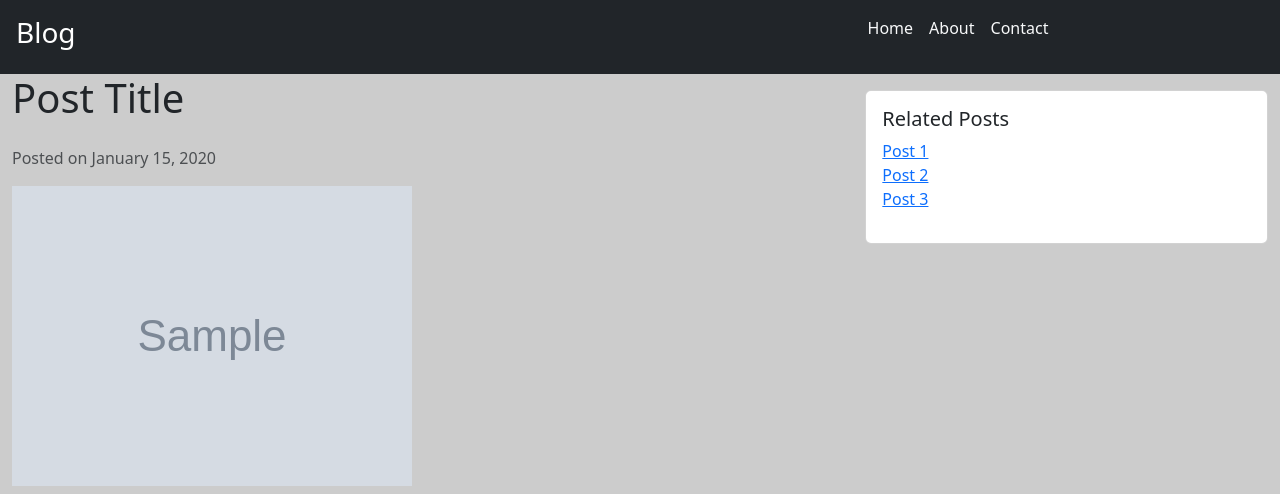
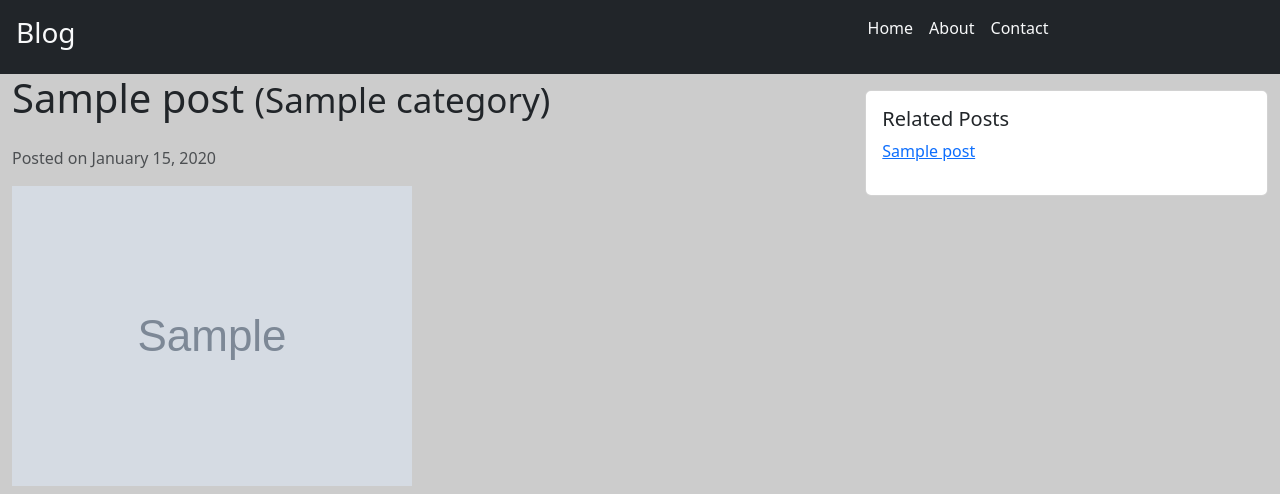
Before and after one commit to SPraveeen/django_blog_app, a Django app: template blog/templates/detail.html in a window 1280 px wide. Shown: the top 494 px of the page. Run offline with Django 5.2, Linux system fonts and the light colour scheme; tables that the repository leaves empty hold one stand-in row (values such as "Sample post"); the template is opened without the code that fills it: values that come from a table or form of the project are taken from there, most other values are stand-ins (such as "Sample title", 1, 10 or a date in 2020); grey boxes marked "Sample" are stand-in pictures; some libraries are stand-ins or nearby versions.

Commit message:
Many to One Relationship//Deleting and Recreating Tables// Show Category in Template// Showing Related Posts -> error needs to fix

```diff
--- a/blog/models.py
+++ b/blog/models.py
@@ -1,5 +1,12 @@
 from django.db import models
 from django.utils.text import slugify
+
+#Category
+class Category(models.Model):
+    name=models.CharField(max_length=100)
+
+    def __str__(self):
+        return self.name
 
 # Create your models here.
 class Post(models.Model):
@@ -8,6 +15,7 @@ class Post(models.Model):
     img_url=models.URLField(null=True)
     created_at=models.DateTimeField(auto_now_add=True)
     slug=models.SlugField(unique=True)
+    category=models.ForeignKey(Category,on_delete=models.CASCADE)
 
     def save(self, *args, **kwargs):
         self.slug=slugify(self.title)
@@ -15,10 +23,3 @@ class Post(models.Model):
 
     def __str__(self):
         return self.title
-
-#Category
-class Category(models.Model):
-    name=models.CharField(max_length=100)
-
-    def __str__(self):
-        return self.name
--- a/blog/templates/detail.html
+++ b/blog/templates/detail.html
@@ -4,7 +4,7 @@
 
         <div class="row">
             <div class="col-lg-8">
-              <h1 class="mb-4">Post Title</h1>
+              <h1 class="mb-4">{{post.title}} <small style="font-size:18">({{post.category.name}})</small></h1>
               <p class="text-muted">Posted on {{post.created_at | date:"F j, Y"}}</p>
               <img src="{{post.img_url}}" class="img-fluid mb-4" alt="Blog Image">
               <p>{{post.content}}</p>
@@ -14,9 +14,9 @@
                 <div class="card-body">
                   <h5 class="card-title">Related Posts</h5>
                   <ul class="list-unstyled">
-                    <li><a href="./detail.html">Post 1</a></li>
-                    <li><a href="./detail.html">Post 2</a></li>
-                    <li><a href="./detail.html">Post 3</a></li>
+                    {% for related_post in related_posts  %}
+                    <li><a href="{% url 'blog:detail' slug=related_post.slug %}">{{related_post.title}}</a></li>
+                    {% endfor %}
                   </ul>
                 </div>
               </div>
--- a/blog/templates/includes/header.html
+++ b/blog/templates/includes/header.html
@@ -1,7 +1,7 @@
    <header class="p-3 bg-dark text-white">
         <div class="row">
             <div class="col">
-                <h3>Blog</h3>
+               <a class="text-light text-decoration-none" href='/blog'> <h3>Blog</h3></a>
             </div>
             <div class="col">
                 <div class="d-flex justify-content-center gap-3">
--- a/blog/templates/index.html
+++ b/blog/templates/index.html
@@ -29,7 +29,7 @@
                                 <p class="card-text">{{post.content | truncatechars:50}}</p>
                                 <div class="d-flex justify-content-between">
                                      <a href="{% url 'blog:detail' slug=post.slug %}">Read More</a>
-                                    <a class="text-decoration-none text-dark fw-bold" href="#">Sports</a>
+                                    <a class="text-decoration-none text-dark fw-bold" href="#">{{post.category.name}}</a>
                                 </div>
                             </div>
                         </div>
--- a/blog/views.py
+++ b/blog/views.py
@@ -27,6 +27,7 @@ def detail(request,slug):
     try:
         # getting data from model by post_id
         post=Post.objects.get(slug=slug)
+        related_posts=Post.objects.filter(category = post.category).exclude(pk=post.id)
 
     except Post.DoesNotExist:
         raise Http404("Post Doesnot Exists!")
@@ -34,7 +35,7 @@ def detail(request,slug):
 
     # logger=logging.getLogger("TESTING")
     # logger.debug(f'post variable is {post}')
-    return render(request,'detail.html',{'post':post})
+    return render(request,'detail.html',{'related_posts':related_posts})
 
 def old_url_redirect(request):
     return redirect(reverse('blog:new_page_url'))
```
Also changed, not shown: blog/management/commands/populate_posts.py (+5 -2 lines), blog/migrations/0006_post_category.py (added).
